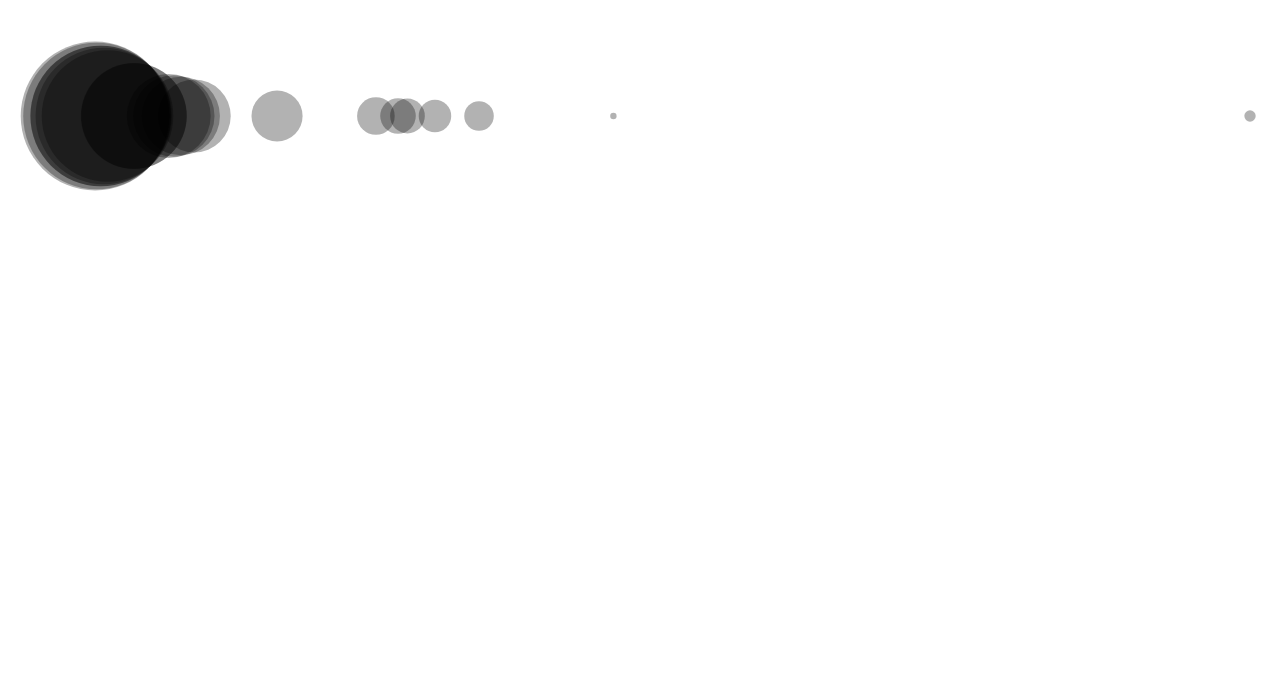
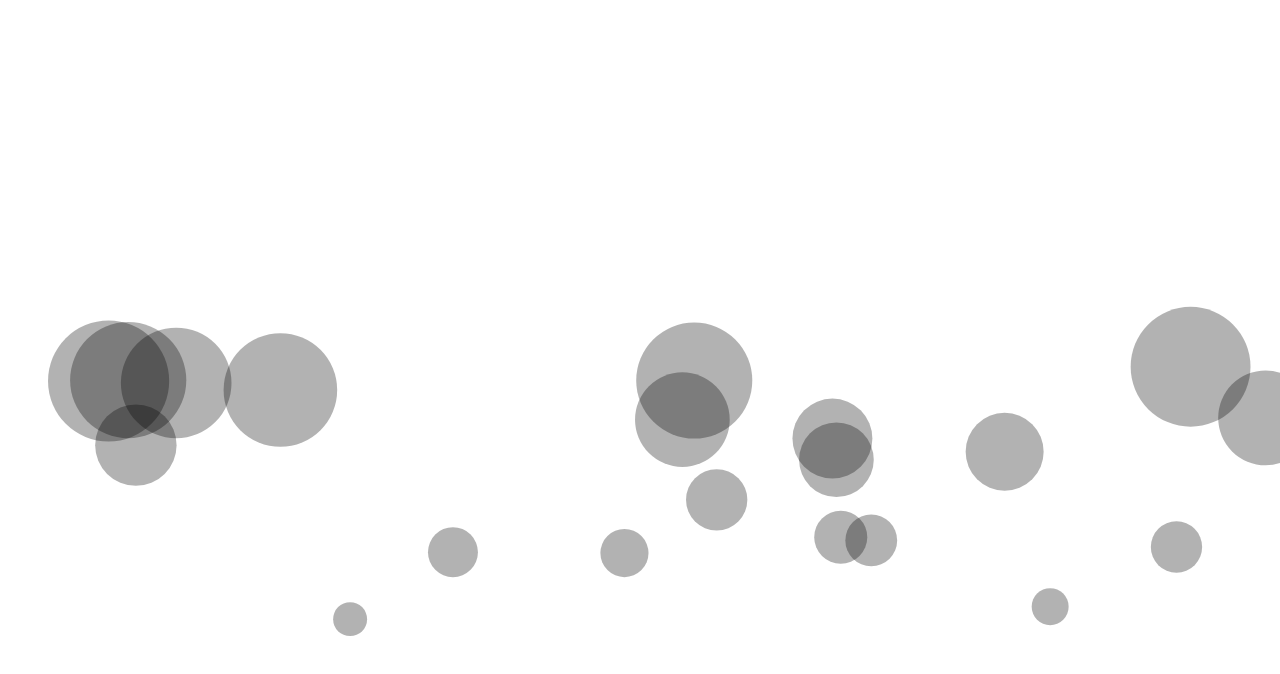
Before and after one commit to JannesMeyer/noc-examples, a plain HTML site: page example.html in a window 1280 px wide. Drawn offline with Linux system fonts and the light colour scheme.

Commit message:
Finish example 2.4

```diff
--- a/example.html
+++ b/example.html
@@ -2,7 +2,7 @@
 <html>
 <head>
 	<meta charset="utf-8">
-	<title>Example 2.3</title>
+	<title>Example 2.4</title>
 	<link rel="stylesheet" type="text/css" href="css/main.css">
 </head>
 <body>
--- a/js/example.js
+++ b/js/example.js
@@ -125,20 +125,20 @@ Mover.prototype.display = function() {
 };
 Mover.prototype.checkEdges = function() {
 	var canvas = stage.canvas;
-	var loc = this.location;
+	var radius = this.mass * 16;
 	var vel = this.velocity;
 
-	if (loc.x > canvas.width) {
+	if (this.location.x > canvas.width) {
 		vel.x *= -1;
-		loc.x = canvas.width;
-	} else if (loc.x < 0) {
+		this.location.x = canvas.width;
+	} else if (this.location.x < 0) {
 		vel.x *= -1;
-		loc.x = 0;
+		this.location.x = 0;
 	}
 
-	if (loc.y > canvas.height) {
+	if (this.location.y + radius > canvas.height) {
 		vel.y *= -1;
-		loc.y = canvas.height;
+		this.location.y = canvas.height - radius;
 	}
 };
 
@@ -163,7 +163,8 @@ function init() {
 
 	// Create a mover
 	for (var i = 0; i < 20; ++i) {
-		movers.push(new Mover(randomFloat(0.1, 5), 0, 0));
+		// movers.push(new Mover(randomFloat(1, 4), 0, 0));
+		movers.push(new Mover(randomFloat(1, 4), random(canvas.width), 0));
 	}
 
 	// Start ticker
@@ -172,12 +173,20 @@ function init() {
 }
 
 function tick() {
+	// Friction coefficient
+	var c = 0.05;
+	// Wind force
+	var wind = new PVector(0.01, 0);
+
 	for (var i = 0, len = movers.length; i < len; ++i) {
 		var mover = movers[i];
 
-		var wind = new PVector(0.01, 0);
+		// Calculate friction force, which points in the opposite direction of velocity
+		var friction = mover.velocity.clone().mult(-1).normalize().mult(c);
+		// Calculate gravity force
 		var gravity = new PVector(0, 0.1 * mover.mass);
 
+		mover.applyForce(friction);
 		mover.applyForce(wind);
 		mover.applyForce(gravity);
 
```
